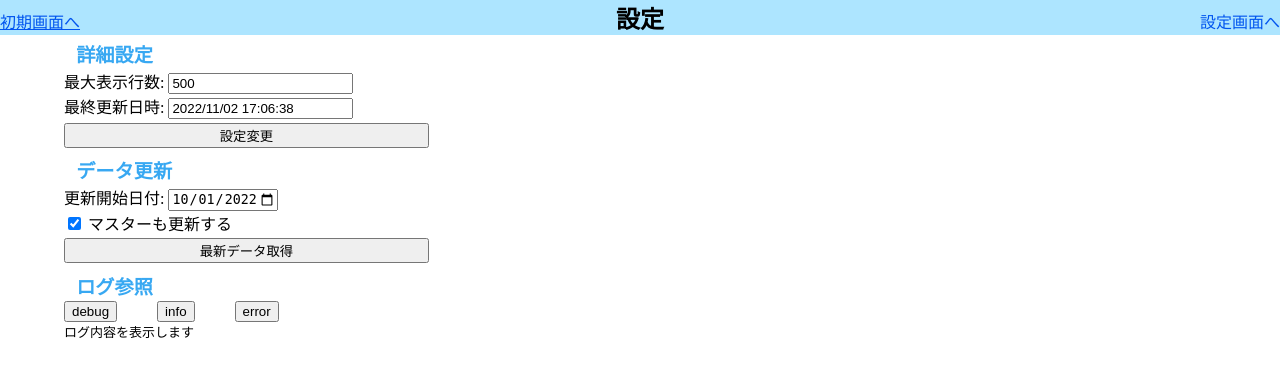
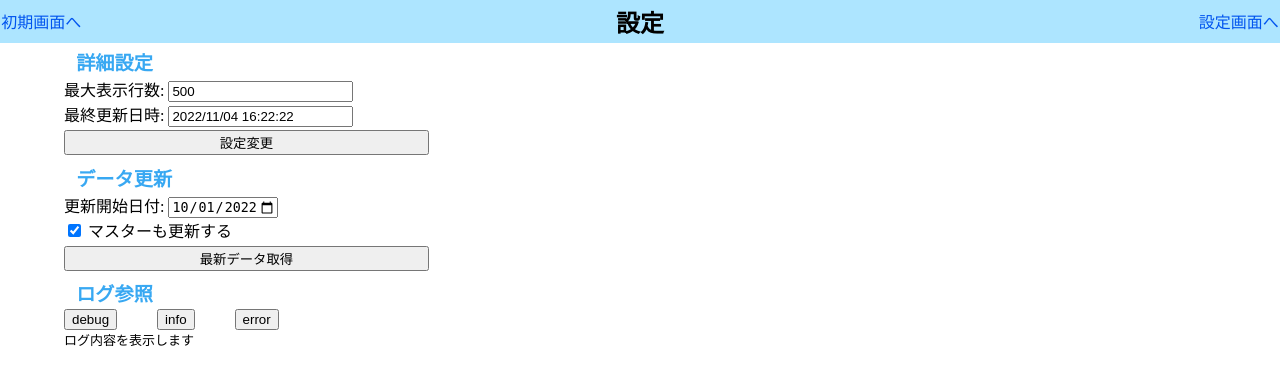
Before and after one commit to Kita12123/Memurator, a Flask app: page /setting in a window 1280 px wide. Shown: the top 385 px of the page. Run offline with Flask 2, Linux system fonts and the light colour scheme.

Commit message:
htmlリファレンス

```diff
--- a/ProgramData/setting.json
+++ b/ProgramData/setting.json
@@ -1 +1 @@
-{"\u6700\u5927\u8868\u793a\u884c\u6570": "500", "\u6700\u7d42\u66f4\u65b0\u65e5\u6642": "2022/11/02 17:06:38"}
+{"\u6700\u5927\u8868\u793a\u884c\u6570": "500", "\u6700\u7d42\u66f4\u65b0\u65e5\u6642": "2022/11/04 16:22:22"}
--- a/ProgramFiles/flaskr/static/css/style.css
+++ b/ProgramFiles/flaskr/static/css/style.css
@@ -10,10 +10,11 @@ html {
 }
 a {
     cursor: pointer;  /* カーソルを指マークに */
-    display: block;
     text-decoration: none;
 }
-
+td > a {
+    display: block;
+}
 a:link, a:visited {
     color: rgb(0, 84, 239);
 }
@@ -54,21 +55,17 @@ button {
 .title {
     background-color: rgb(173, 229, 255);
     width: 100%;
-    display: table;
 }
-.title > #left-title {
+.title tr td:nth-of-type(1){
     text-align: left;
-    display: table-cell;
 }
-.title > #main-title {
+.title tr td:nth-of-type(2){
     font-size: 150%;
     font-weight: bold;
     text-align: center;
-    display: table-cell;
 }
-.title > #right-title {
+.title tr td:nth-of-type(3){
     text-align: right;
-    display: table-cell;
 }
 /*
 ### データ抽出 ###
@@ -160,12 +157,12 @@ button {
     font-weight: 700;
     background-color: rgb(173, 229, 255); /* 背景色 */
 }
-.bigbutton > button, .bigbutton > input {
+.bigbutton {
     margin-top: 0.3%;
     margin-bottom: 0.3%;
     width: 30%;
 }
-.smallbutton {
+.smallinput {
     margin-left: 0.5%;
     width: 1.5%;
 }
--- a/ProgramFiles/flaskr/templates/setting.html
+++ b/ProgramFiles/flaskr/templates/setting.html
@@ -7,13 +7,13 @@
   </head>
   <body>
     <!-- タイトル画面 -->
-    <div class="title">
-      <a id="left-title" href="/">初期画面へ</a>
-      <div id="main-title">
-        設定
-      </div><!--center-->
-      <a id="right-title" href="/setting">設定画面へ</a>
-    </div><!--title-->
+    <table class="title">
+      <tr>
+        <td><a href="/">初期画面へ</a></td>
+        <td>設定</td>
+        <td><a href="/setting">設定画面へ</a></td>
+      </tr>
+    </table>
     <!-- メイン画面 -->
     <div class="content">
       <div class="subtitle">
@@ -26,9 +26,7 @@
             <input name="{{ key }}" value="{{ value }}">
             <br>
           {% endfor %}
-          <div class="bigbutton">
-            <input type="submit" name="ok" value="設定変更">
-          </div><!--bigbutton-->
+          <button class="bigbutton" name="ok" value="設定変更">設定変更</button>
         </form>
       </div><!--main-form-->
       <div class="subtitle">
@@ -43,9 +41,8 @@
           <br>
           <input type="checkbox" name="contain_master" checked>
           <label for="contain_master">マスターも更新する</label>
-          <div class="bigbutton">
-            <input type="submit" name="ok" value="最新データ取得" onclick="showLoading();">
-          </div><!--bigbutton-->
+          <br>
+          <button class="bigbutton" name="ok" value="最新データ取得" onclick="showLoading();">最新データ取得</button>
         {% endif %}
       </form>
       <!--Display Loading-->
@@ -54,11 +51,11 @@
         ログ参照
       </div><!--bigbutton-->
       <form method="post">
-        <input type="submit" name="ok" value="debug">
+        <button name="ok" value="debug">debug</button>
         &emsp;&emsp;
-        <input type="submit" name="ok" value="info">
+        <button name="ok" value="info">info</button>
         &emsp;&emsp;
-        <input type="submit" name="ok" value="error">
+        <button name="ok" value="error">error</button>
       </form>
       <div class="comments">
         {% for t in log_texts %}
```
Also changed, not shown: ProgramFiles/flaskr/templates/index.html (+18 -18 lines), ProgramFiles/flaskr/templates/master.html (+9 -11 lines).
